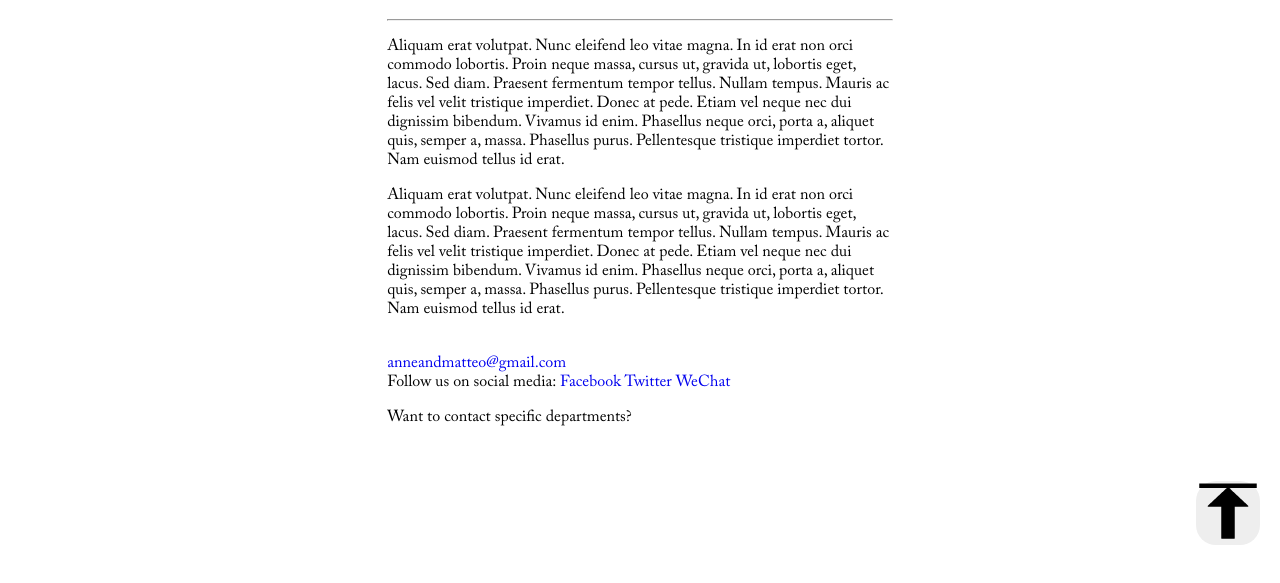
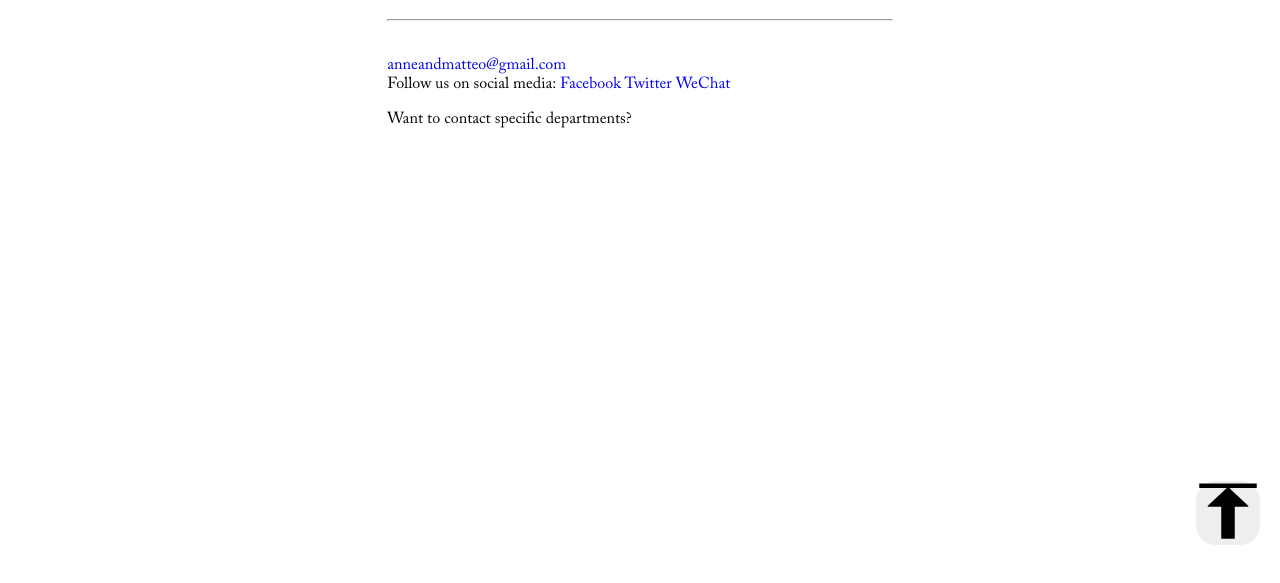
Before and after one commit to georgezheng123/potato, a plain HTML site: page contact.html in a window 1280 px wide. Shown: the part 215-798 px from the top of the page. Drawn offline with Linux system fonts and the light colour scheme; a web font is replaced by a local one.

Commit message:
took away filler

```diff
--- a/contact.html
+++ b/contact.html
@@ -27,23 +27,10 @@
 
       <div class="contact-content">
         <p>
-            Aliquam erat volutpat. Nunc eleifend leo vitae magna. In id erat non
-            orci commodo lobortis. Proin neque massa, cursus ut, gravida ut,
-            lobortis eget, lacus. Sed diam. Praesent fermentum tempor tellus.
-            Nullam tempus. Mauris ac felis vel velit tristique imperdiet. Donec
-            at pede. Etiam vel neque nec dui dignissim bibendum. Vivamus id
-            enim. Phasellus neque orci, porta a, aliquet quis, semper a, massa.
-            Phasellus purus. Pellentesque tristique imperdiet tortor. Nam
-            euismod tellus id erat.
+
         </p>
         <p>
-            Aliquam erat volutpat. Nunc eleifend leo vitae magna. In id erat non orci
-            commodo lobortis. Proin neque massa, cursus ut, gravida ut, lobortis eget,
-            lacus. Sed diam. Praesent fermentum tempor tellus. Nullam tempus. Mauris ac
-            felis vel velit tristique imperdiet. Donec at pede. Etiam vel neque nec dui
-            dignissim bibendum. Vivamus id enim. Phasellus neque orci, porta a, aliquet
-            quis, semper a, massa. Phasellus purus. Pellentesque tristique imperdiet tortor.
-            Nam euismod tellus id erat.
+
         </p>
         <br>
         <a class="email general"
```
